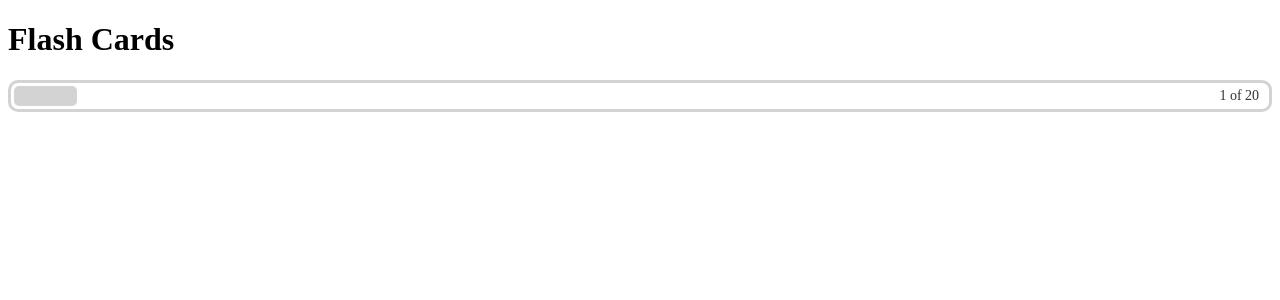
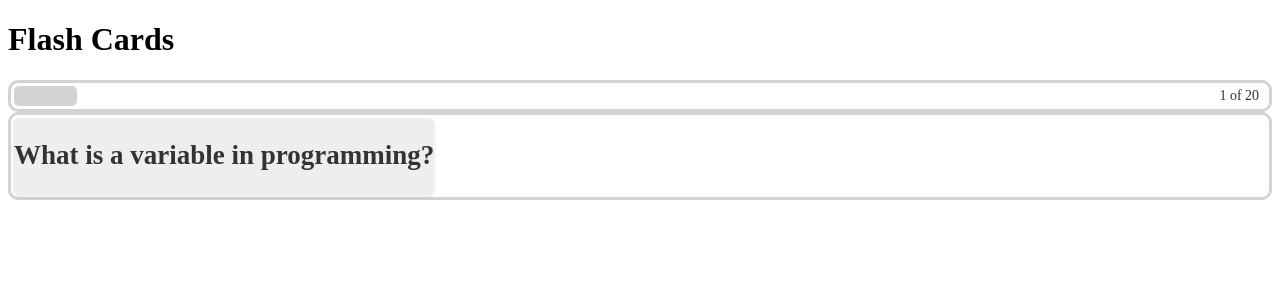
Before and after one commit to MrRyt247/flash-card-app, a SvelteKit app: page / in a window 1280 px wide. Shown: the top 300 px of the page. Built offline with nearby package versions, Linux system fonts and the light colour scheme.

Commit message:
:sparkles: creates card component

```diff
--- a/src/routes/+page.svelte
+++ b/src/routes/+page.svelte
@@ -1,11 +1,30 @@
 <script lang="ts">
+	import Card from './components/Card.svelte';
 	import Progressbar from './components/Progressbar.svelte';
 	import { data } from './components/data';
 
 	let total: number = data.length;
 	let index: number = $state(0);
+	let currentQuestion: { question: string; answer: string } = data[index];
+	let isAnsShown: boolean = $state(false);
 </script>
 
 <h1>Flash Cards</h1>
 
 <Progressbar {index} {total} />
+<div class="container">
+	<Card data={currentQuestion} />
+</div>
+
+<style>
+	.container {
+		background-color: #fff;
+		border: solid 3px lightgrey;
+		border-radius: 10px;
+		padding: 3px;
+		display: flex;
+		align-items: center;
+		justify-content: space-between;
+		position: relative;
+	}
+</style>
--- /dev/null
+++ b/src/routes/components/Card.svelte
@@ -0,0 +1,22 @@
+<script lang="ts">
+    let { data } = $props();
+</script>
+
+<div class="card">
+   <h2>{ data.question }</h2>
+</div>
+
+<style>
+.card {
+    border-radius: 5px;
+    background-color: #eee;
+    display: flex;
+    align-items: center;
+    justify-content: center;
+    text-align: center;
+    font-size: 18px;
+    color: #333;
+    box-shadow: 0 2px 4px rgba(0, 0, 0, 0.1);
+    transition: transform 0.2s ease-in-out;
+}
+</style>
```
